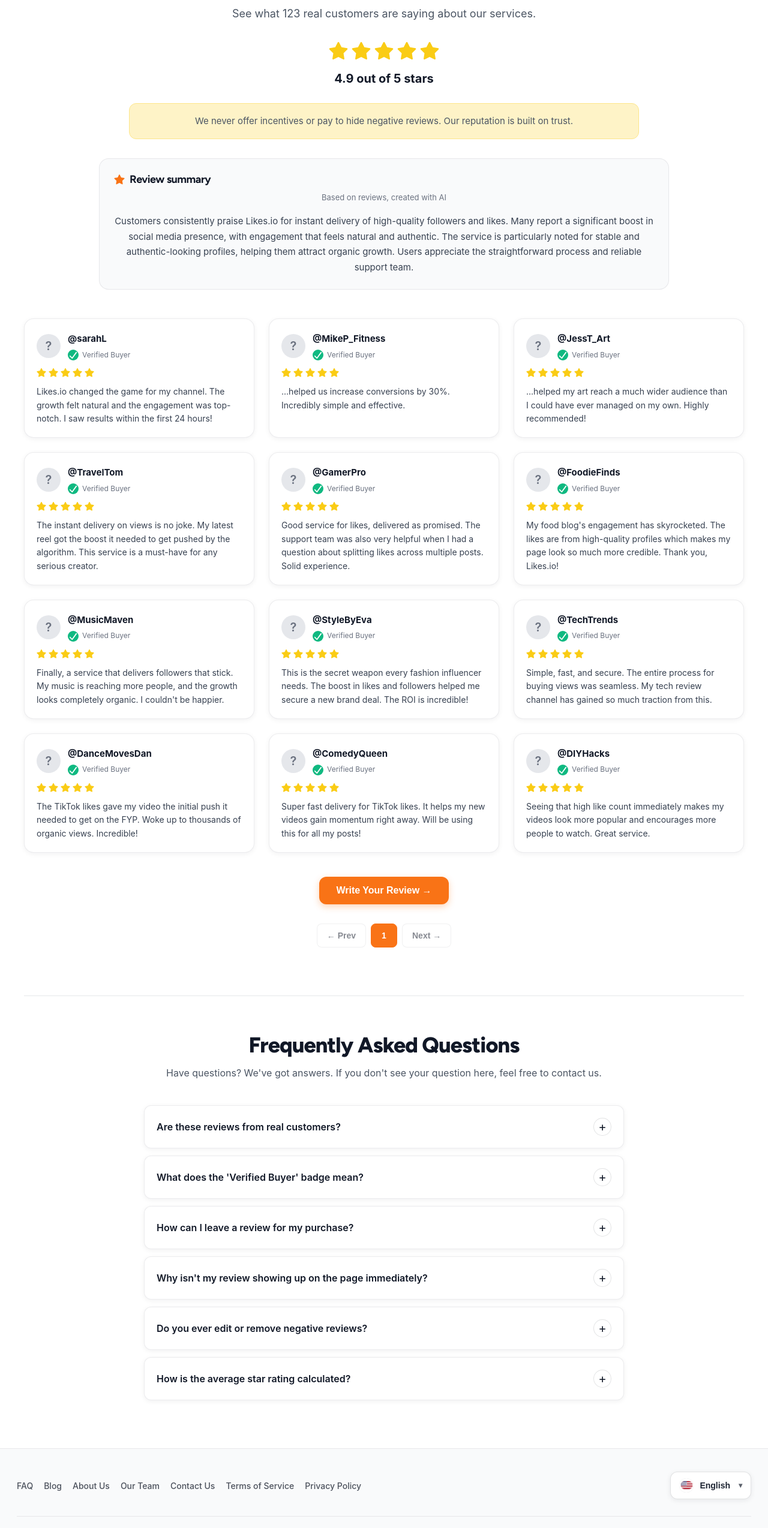
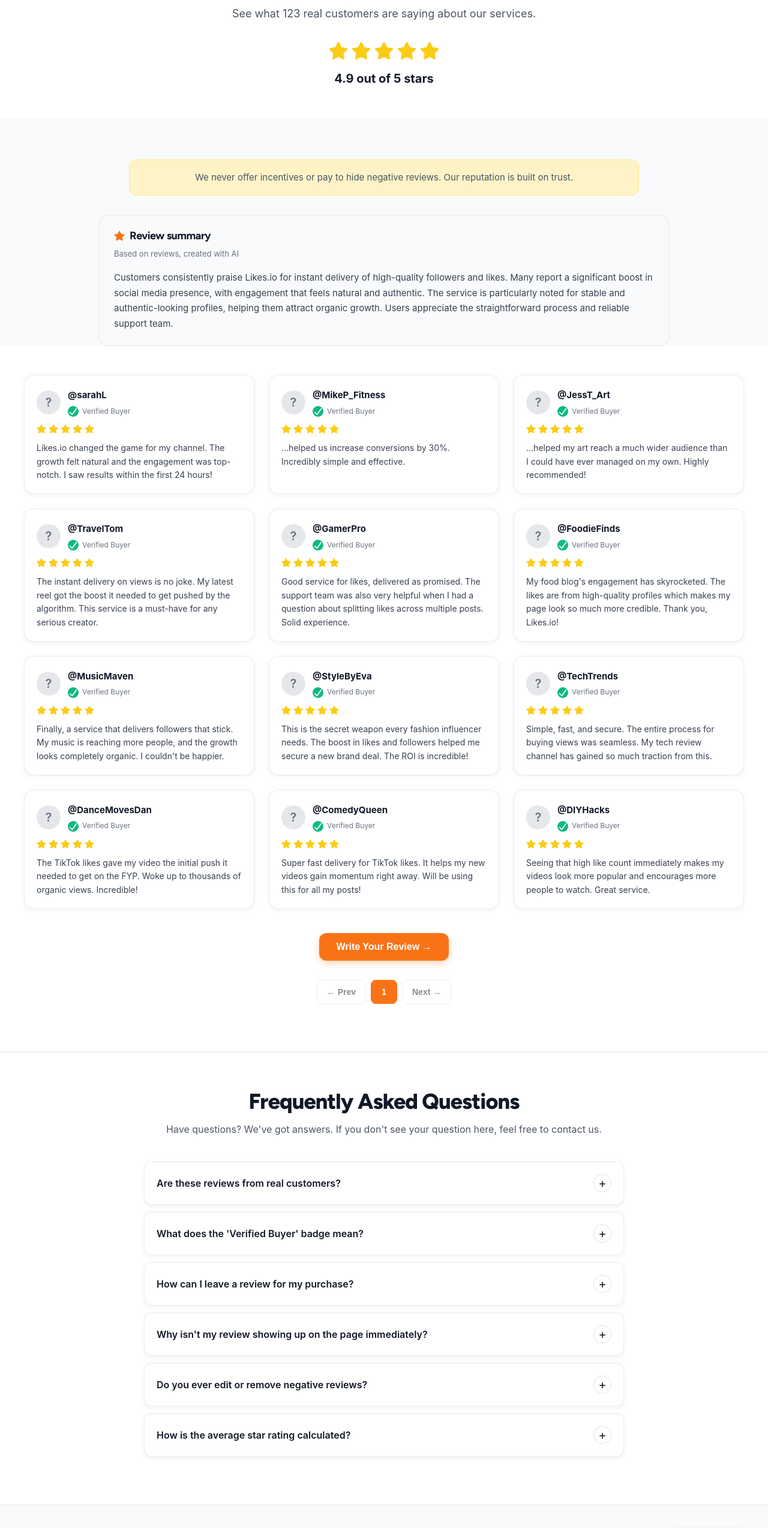
Before and after one commit to azursoldev/likes-io, a Next.js app: page /reviews in a window 1280 px wide. Shown: the part 234-2782 px from the top of the page at 60% size. Built offline with nearby package versions, Linux system fonts and the light colour scheme; a web font is replaced by a local one.

Commit message:
review page update

```diff
--- a/app/components/ReviewsPage.tsx
+++ b/app/components/ReviewsPage.tsx
@@ -102,9 +102,9 @@
 
   return (
     <section className="reviews-page">
-      <div className="container">
       {/* Header Section */}
       <div className="reviews-page-header">
+        <div className="container">
           <h1 className="reviews-page-title">Our Customer Reviews</h1>
           <p className="reviews-page-subtitle">
             See what 123 real customers are saying about our services.
@@ -119,6 +119,12 @@
             </div>
             <p className="reviews-rating-text">4.9 out of 5 stars</p>
           </div>
+        </div>
+      </div>
+
+      <div className="reviews-page-header2">
+        <div className="container">
+
 
           {/* Trust Statement */}
           <div className="reviews-trust-banner">
@@ -140,9 +146,11 @@
             </p>
           </div>
         </div>
+      </div>
 
       {/* Review Cards Grid */}
       <div className="reviews-grid">
+        <div className="container">
           {currentReviews.map((review, index) => (
             <div key={index} className="review-card-page">
               <div className="review-card-top">
@@ -164,9 +172,11 @@
             </div>
           ))}
         </div>
+      </div>
 
       {/* Write Review Button */}
       <div className="reviews-write-button-container">
+        <div className="container">
           <button
             className="reviews-write-button"
             onClick={() => setIsModalOpen(true)}
@@ -174,9 +184,11 @@
             Write Your Review →
           </button>
         </div>
+      </div>
 
       {/* Pagination */}
       <div className="reviews-pagination">
+        <div className="container">
           <button
             className="pagination-btn"
             onClick={() => setCurrentPage(Math.max(1, currentPage - 1))}
@@ -204,9 +216,11 @@
             Next →
           </button>
         </div>
+      </div>
 
       {/* FAQ Section */}
       <div className="reviews-faq-section">
+        <div className="container">
           <h2 className="reviews-faq-title">Frequently Asked Questions</h2>
           <p className="reviews-faq-subtitle">
             Have questions? We've got answers. If you don't see your question here, feel free to contact us.
```
Also changed, not shown: app/globals.css. Lines whose indentation alone changed are shown as unchanged.
